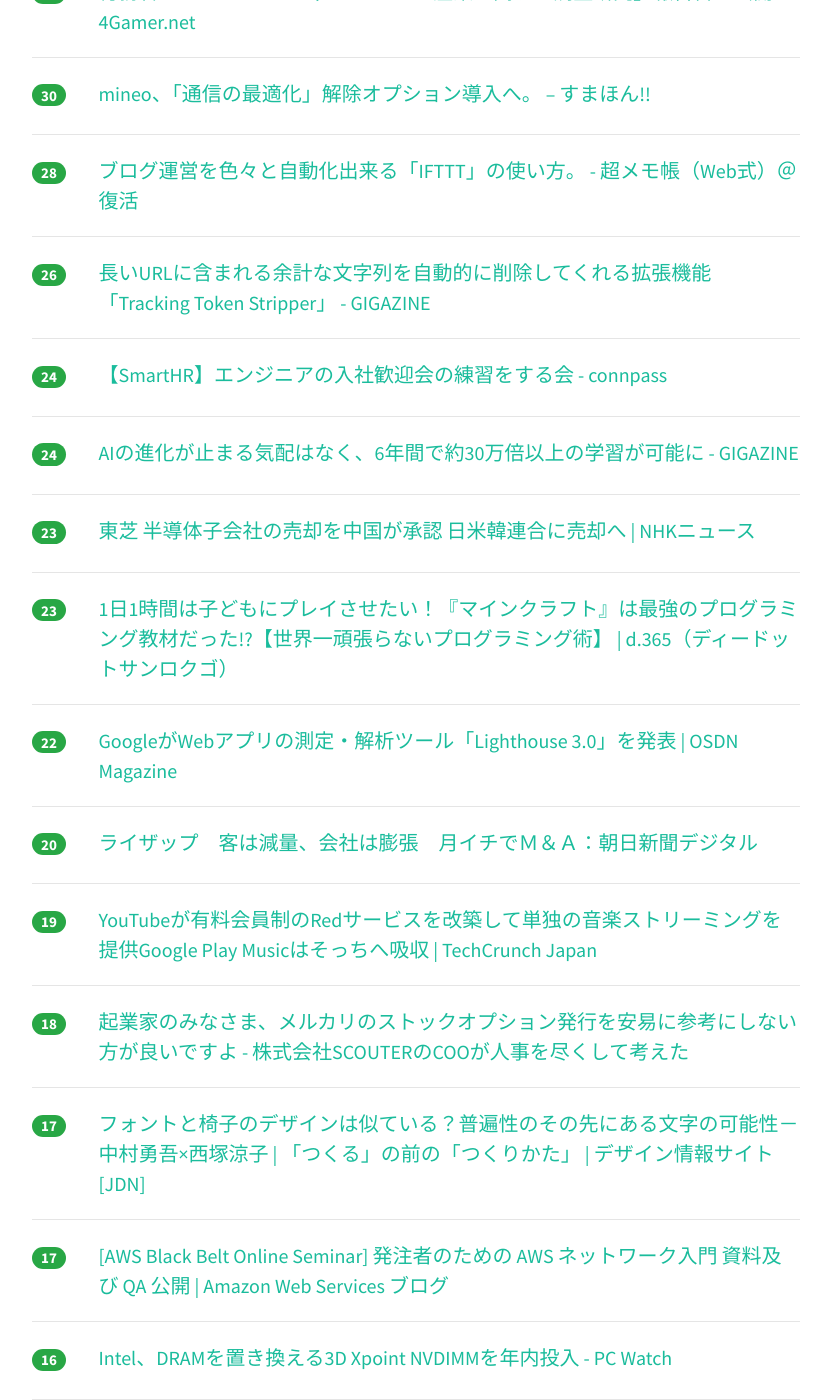
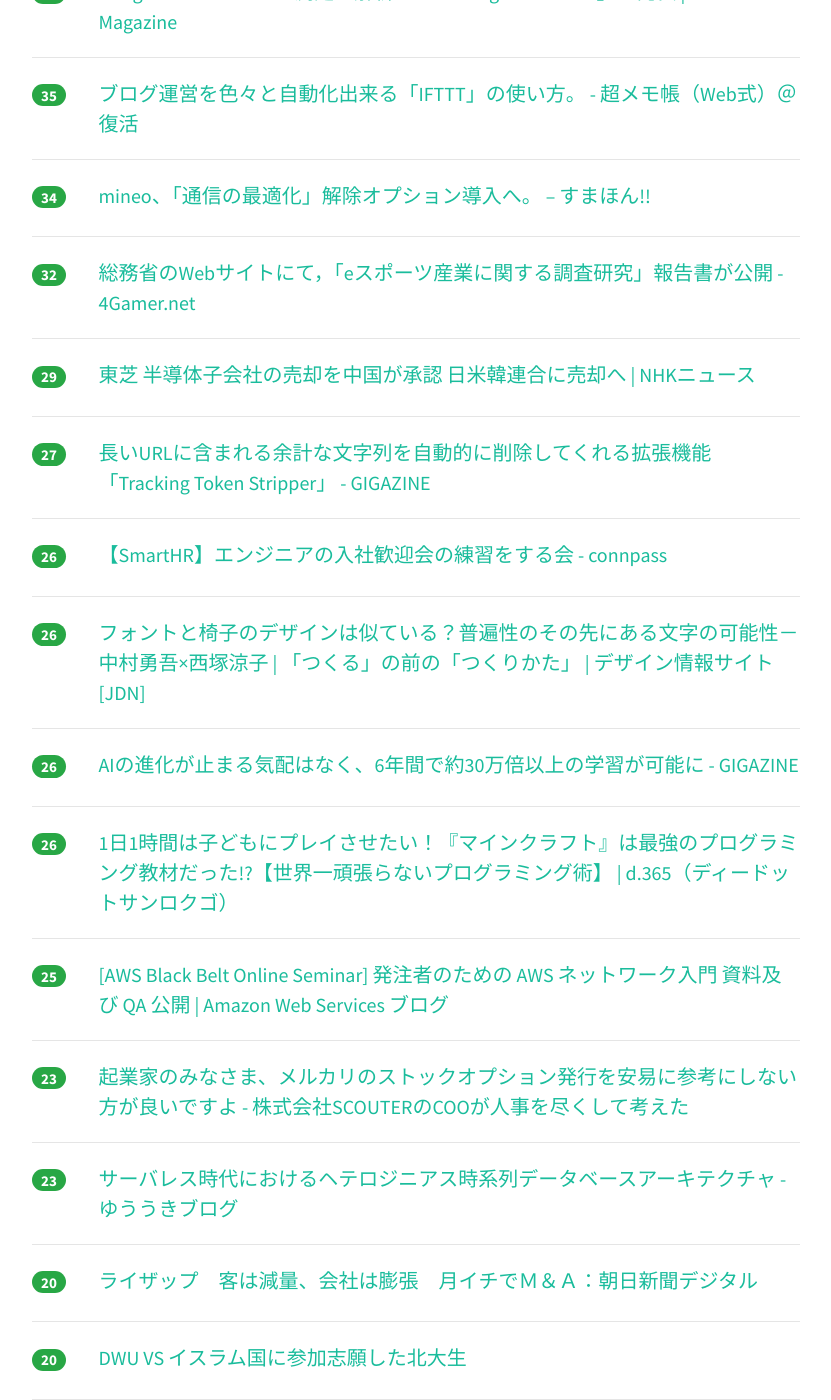
Before and after one commit to yatta47/hatena-matome-site, a Jekyll site: the page built from _posts/2018-05-18-hatena.md, in a window 1280 px wide and 1400 px high, scrolled down 802 px. Shown: the whole window, without its empty margins (224-1055 px from the left). Built offline with Jekyll 4.4.1, drawn with Linux system fonts in a browser that asks for light colours; nearby versions of some CDN libraries; some of the changed text lies outside the part shown.

Commit message:
Updated 2018-05-18

```diff
--- a/_posts/2018-05-18-hatena.md
+++ b/_posts/2018-05-18-hatena.md
@@ -1,79 +1,104 @@
 ---
 layout: post
 title:  "2018-05-18 はてぶIT"
-date:   2018-05-18 08:01:13
+date:   2018-05-18 09:01:46
 tags: [it-hotentry]
 ---
-33 件のデータあり
+39 件のデータあり
 
 <hr><div class="row">
-<div class="col-1"><span class="badge badge-pill badge-success h2">47</span></div>
+<div class="col-1"><span class="badge badge-pill badge-success h2">72</span></div>
 <div class="col-11"><a href='http://mizchi.hatenablog.com/entry/2018/05/17/220431' target='_blank'>クライアントサイドのモデルとは何か 後編 ~ 単方向データフローと参照透過性 - mizchi's blog</a></div>
 </div>
 <hr>
 <div class="row">
-<div class="col-1"><span class="badge badge-pill badge-success h2">41</span></div>
+<div class="col-1"><span class="badge badge-pill badge-success h2">47</span></div>
+<div class="col-11"><a href='https://developer.apple.com/design/tips/jp/' target='_blank'>ユーザインターフェイスのデザインのヒント - Apple Developer</a></div>
+</div>
+<hr>
+<div class="row">
+<div class="col-1"><span class="badge badge-pill badge-success h2">43</span></div>
 <div class="col-11"><a href='http://mecchanikukyu.hatenablog.com/entry/2018/05/16/161146' target='_blank'>リライト自動判別ツールを無料で配布するわよ - あなたそれ、甚だナンセンスだわよ！</a></div>
 </div>
 <hr>
 <div class="row">
-<div class="col-1"><span class="badge badge-pill badge-success h2">38</span></div>
-<div class="col-11"><a href='https://developer.apple.com/design/tips/jp/' target='_blank'>ユーザインターフェイスのデザインのヒント - Apple Developer</a></div>
-</div>
-<hr>
-<div class="row">
-<div class="col-1"><span class="badge badge-pill badge-success h2">33</span></div>
+<div class="col-1"><span class="badge badge-pill badge-success h2">36</span></div>
 <div class="col-11"><a href='https://pc.watch.impress.co.jp/docs/news/1122307.html' target='_blank'>次期Windows 10ではアンチウイルスソフトは保護されたプロセスでの実行が必須に - PC Watch</a></div>
 </div>
 <hr>
 <div class="row">
-<div class="col-1"><span class="badge badge-pill badge-success h2">31</span></div>
+<div class="col-1"><span class="badge badge-pill badge-success h2">36</span></div>
+<div class="col-11"><a href='https://mag.osdn.jp/18/05/17/163000' target='_blank'>GoogleがWebアプリの測定・解析ツール「Lighthouse 3.0」を発表 | OSDN Magazine</a></div>
+</div>
+<hr>
+<div class="row">
+<div class="col-1"><span class="badge badge-pill badge-success h2">35</span></div>
+<div class="col-11"><a href='http://www.ituki-yu2.net/entry/how_to_ifttt' target='_blank'>ブログ運営を色々と自動化出来る「IFTTT」の使い方。 - 超メモ帳（Web式）＠復活</a></div>
+</div>
+<hr>
+<div class="row">
+<div class="col-1"><span class="badge badge-pill badge-success h2">34</span></div>
+<div class="col-11"><a href='https://smhn.info/201805-mineo-tuusin-no-saitekika-option' target='_blank'>mineo、「通信の最適化」解除オプション導入へ。 – すまほん!!</a></div>
+</div>
+<hr>
+<div class="row">
+<div class="col-1"><span class="badge badge-pill badge-success h2">32</span></div>
 <div class="col-11"><a href='http://www.4gamer.net/games/999/G999905/20180517094/' target='_blank'>総務省のWebサイトにて，「eスポーツ産業に関する調査研究」報告書が公開 - 4Gamer.net</a></div>
 </div>
 <hr>
 <div class="row">
-<div class="col-1"><span class="badge badge-pill badge-success h2">30</span></div>
-<div class="col-11"><a href='https://smhn.info/201805-mineo-tuusin-no-saitekika-option' target='_blank'>mineo、「通信の最適化」解除オプション導入へ。 – すまほん!!</a></div>
+<div class="col-1"><span class="badge badge-pill badge-success h2">29</span></div>
+<div class="col-11"><a href='https://www3.nhk.or.jp/news/html/20180517/k10011442111000.html' target='_blank'>東芝 半導体子会社の売却を中国が承認 日米韓連合に売却へ | NHKニュース</a></div>
 </div>
 <hr>
 <div class="row">
-<div class="col-1"><span class="badge badge-pill badge-success h2">28</span></div>
-<div class="col-11"><a href='http://www.ituki-yu2.net/entry/how_to_ifttt' target='_blank'>ブログ運営を色々と自動化出来る「IFTTT」の使い方。 - 超メモ帳（Web式）＠復活</a></div>
+<div class="col-1"><span class="badge badge-pill badge-success h2">27</span></div>
+<div class="col-11"><a href='https://gigazine.net/news/20180517-tracking-token-stripper/' target='_blank'>長いURLに含まれる余計な文字列を自動的に削除してくれる拡張機能「Tracking Token Stripper」 - GIGAZINE</a></div>
 </div>
 <hr>
 <div class="row">
 <div class="col-1"><span class="badge badge-pill badge-success h2">26</span></div>
-<div class="col-11"><a href='https://gigazine.net/news/20180517-tracking-token-stripper/' target='_blank'>長いURLに含まれる余計な文字列を自動的に削除してくれる拡張機能「Tracking Token Stripper」 - GIGAZINE</a></div>
-</div>
-<hr>
-<div class="row">
-<div class="col-1"><span class="badge badge-pill badge-success h2">24</span></div>
 <div class="col-11"><a href='https://smarthr.connpass.com/event/88479/' target='_blank'>【SmartHR】エンジニアの入社歓迎会の練習をする会 - connpass</a></div>
 </div>
 <hr>
 <div class="row">
-<div class="col-1"><span class="badge badge-pill badge-success h2">24</span></div>
+<div class="col-1"><span class="badge badge-pill badge-success h2">26</span></div>
+<div class="col-11"><a href='https://www.japandesign.ne.jp/column/tsukuru-nakmura-nishizuka/' target='_blank'>フォントと椅子のデザインは似ている？普遍性のその先にある文字の可能性－中村勇吾×西塚涼子 | 「つくる」の前の「つくりかた」 | デザイン情報サイト[JDN]</a></div>
+</div>
+<hr>
+<div class="row">
+<div class="col-1"><span class="badge badge-pill badge-success h2">26</span></div>
 <div class="col-11"><a href='https://gigazine.net/news/20180517-ai-and-compute/' target='_blank'>AIの進化が止まる気配はなく、6年間で約30万倍以上の学習が可能に - GIGAZINE</a></div>
 </div>
 <hr>
 <div class="row">
-<div class="col-1"><span class="badge badge-pill badge-success h2">23</span></div>
-<div class="col-11"><a href='https://www3.nhk.or.jp/news/html/20180517/k10011442111000.html' target='_blank'>東芝 半導体子会社の売却を中国が承認 日米韓連合に売却へ | NHKニュース</a></div>
+<div class="col-1"><span class="badge badge-pill badge-success h2">26</span></div>
+<div class="col-11"><a href='https://www.digimonostation.jp/0000139843/' target='_blank'>1日1時間は子どもにプレイさせたい！『マインクラフト』は最強のプログラミング教材だった!?【世界一頑張らないプログラミング術】 | d.365（ディードットサンロクゴ）</a></div>
+</div>
+<hr>
+<div class="row">
+<div class="col-1"><span class="badge badge-pill badge-success h2">25</span></div>
+<div class="col-11"><a href='https://aws.amazon.com/jp/blogs/news/webinar-bb-network-orderer-2018/' target='_blank'>[AWS Black Belt Online Seminar] 発注者のための AWS ネットワーク入門 資料及び QA 公開 | Amazon Web Services ブログ</a></div>
 </div>
 <hr>
 <div class="row">
 <div class="col-1"><span class="badge badge-pill badge-success h2">23</span></div>
-<div class="col-11"><a href='https://www.digimonostation.jp/0000139843/' target='_blank'>1日1時間は子どもにプレイさせたい！『マインクラフト』は最強のプログラミング教材だった!?【世界一頑張らないプログラミング術】 | d.365（ディードットサンロクゴ）</a></div>
+<div class="col-11"><a href='http://reno-coo.hatenablog.jp/entry/2018/05/17/180930' target='_blank'>起業家のみなさま、メルカリのストックオプション発行を安易に参考にしない方が良いですよ - 株式会社SCOUTERのCOOが人事を尽くして考えた</a></div>
 </div>
 <hr>
 <div class="row">
-<div class="col-1"><span class="badge badge-pill badge-success h2">22</span></div>
-<div class="col-11"><a href='https://mag.osdn.jp/18/05/17/163000' target='_blank'>GoogleがWebアプリの測定・解析ツール「Lighthouse 3.0」を発表 | OSDN Magazine</a></div>
+<div class="col-1"><span class="badge badge-pill badge-success h2">23</span></div>
+<div class="col-11"><a href='http://blog.yuuk.io/entry/2018/heterotsdb-architecture' target='_blank'>サーバレス時代におけるヘテロジニアス時系列データベースアーキテクチャ - ゆううきブログ</a></div>
 </div>
 <hr>
 <div class="row">
 <div class="col-1"><span class="badge badge-pill badge-success h2">20</span></div>
 <div class="col-11"><a href='https://www.asahi.com/articles/ASL5H7HCSL5HULFA04Y.html' target='_blank'>ライザップ　客は減量、会社は膨張　月イチでＭ＆Ａ：朝日新聞デジタル</a></div>
+</div>
+<hr>
+<div class="row">
+<div class="col-1"><span class="badge badge-pill badge-success h2">20</span></div>
+<div class="col-11"><a href='http://www.youtube.com/watch?v=gYOHVDFop_A' target='_blank'>DWU VS イスラム国に参加志願した北大生</a></div>
 </div>
 <hr>
 <div class="row">
@@ -83,17 +108,7 @@ tags: [it-hotentry]
 <hr>
 <div class="row">
 <div class="col-1"><span class="badge badge-pill badge-success h2">18</span></div>
-<div class="col-11"><a href='http://reno-coo.hatenablog.jp/entry/2018/05/17/180930' target='_blank'>起業家のみなさま、メルカリのストックオプション発行を安易に参考にしない方が良いですよ - 株式会社SCOUTERのCOOが人事を尽くして考えた</a></div>
-</div>
-<hr>
-<div class="row">
-<div class="col-1"><span class="badge badge-pill badge-success h2">17</span></div>
-<div class="col-11"><a href='https://www.japandesign.ne.jp/column/tsukuru-nakmura-nishizuka/' target='_blank'>フォントと椅子のデザインは似ている？普遍性のその先にある文字の可能性－中村勇吾×西塚涼子 | 「つくる」の前の「つくりかた」 | デザイン情報サイト[JDN]</a></div>
-</div>
-<hr>
-<div class="row">
-<div class="col-1"><span class="badge badge-pill badge-success h2">17</span></div>
-<div class="col-11"><a href='https://aws.amazon.com/jp/blogs/news/webinar-bb-network-orderer-2018/' target='_blank'>[AWS Black Belt Online Seminar] 発注者のための AWS ネットワーク入門 資料及び QA 公開 | Amazon Web Services ブログ</a></div>
+<div class="col-11"><a href='https://postd.cc/modern-css-explained-for-dinosaurs-2/' target='_blank'>恐竜に教える現代のCSS – Part 2 | POSTD</a></div>
 </div>
 <hr>
 <div class="row">
@@ -102,8 +117,23 @@ tags: [it-hotentry]
 </div>
 <hr>
 <div class="row">
+<div class="col-1"><span class="badge badge-pill badge-success h2">16</span></div>
+<div class="col-11"><a href='https://japan.zdnet.com/article/35119345/' target='_blank'>中国でのべ2億件超の日本人情報が販売、企業流出も確認--ファイア・アイ - ZDNet Japan</a></div>
+</div>
+<hr>
+<div class="row">
 <div class="col-1"><span class="badge badge-pill badge-success h2">15</span></div>
-<div class="col-11"><a href='https://japan.zdnet.com/article/35119345/' target='_blank'>中国でのべ2億件超の日本人情報が販売、企業流出も確認--ファイア・アイ - ZDNet Japan</a></div>
+<div class="col-11"><a href='https://qiita.com/murase/items/8ab26d0859618766146a' target='_blank'>kibelaとSlackの連携にGASを噛ませてメンション化する方法 - Qiita</a></div>
+</div>
+<hr>
+<div class="row">
+<div class="col-1"><span class="badge badge-pill badge-success h2">15</span></div>
+<div class="col-11"><a href='https://headlines.yahoo.co.jp/hl?a=20180517-00010002-agrinews-soci' target='_blank'>外国人実習生失踪急増で農家苦悩　環境整っているのに…（日本農業新聞） - Yahoo!ニュース</a></div>
+</div>
+<hr>
+<div class="row">
+<div class="col-1"><span class="badge badge-pill badge-success h2">14</span></div>
+<div class="col-11"><a href='http://www.soumu.go.jp/main_sosiki/joho_tsusin/contents/index.html' target='_blank'>総務省｜ICT利活用の促進｜コンテンツの流通促進</a></div>
 </div>
 <hr>
 <div class="row">
@@ -113,27 +143,22 @@ tags: [it-hotentry]
 <hr>
 <div class="row">
 <div class="col-1"><span class="badge badge-pill badge-success h2">13</span></div>
-<div class="col-11"><a href='http://www.soumu.go.jp/main_sosiki/joho_tsusin/contents/index.html' target='_blank'>総務省｜ICT利活用の促進｜コンテンツの流通促進</a></div>
+<div class="col-11"><a href='http://www.itmedia.co.jp/mobile/articles/1805/17/news112.html' target='_blank'>ドコモ独占の「P20 Pro」、新AIエージェント、投資サービス――ドコモ2018夏モデルと新サービスの狙い (1/3) - ITmedia Mobile</a></div>
 </div>
 <hr>
 <div class="row">
 <div class="col-1"><span class="badge badge-pill badge-success h2">13</span></div>
-<div class="col-11"><a href='http://www.youtube.com/watch?v=gYOHVDFop_A' target='_blank'>DWU VS イスラム国に参加志願した北大生</a></div>
+<div class="col-11"><a href='http://tech.nikkeibp.co.jp/atcl/nxt/column/18/00138/050200060/' target='_blank'>Excelマクロ使いが日本の人手不足を解消する | 日経 xTECH（クロステック）</a></div>
 </div>
 <hr>
 <div class="row">
 <div class="col-1"><span class="badge badge-pill badge-success h2">13</span></div>
-<div class="col-11"><a href='https://qiita.com/murase/items/8ab26d0859618766146a' target='_blank'>kibelaとSlackの連携にGASを噛ませてメンション化する方法 - Qiita</a></div>
+<div class="col-11"><a href='https://japanese.engadget.com/2018/05/17/docomo-p20pro/' target='_blank'>今年の夏スマホ、主役は誰がなんと言ってもファーウェイだ（石川温） - Engadget 日本版</a></div>
 </div>
 <hr>
 <div class="row">
 <div class="col-1"><span class="badge badge-pill badge-success h2">13</span></div>
-<div class="col-11"><a href='https://headlines.yahoo.co.jp/hl?a=20180517-00010002-agrinews-soci' target='_blank'>外国人実習生失踪急増で農家苦悩　環境整っているのに…（日本農業新聞） - Yahoo!ニュース</a></div>
-</div>
-<hr>
-<div class="row">
-<div class="col-1"><span class="badge badge-pill badge-success h2">12</span></div>
-<div class="col-11"><a href='http://www.itmedia.co.jp/mobile/articles/1805/17/news112.html' target='_blank'>ドコモ独占の「P20 Pro」、新AIエージェント、投資サービス――ドコモ2018夏モデルと新サービスの狙い (1/3) - ITmedia Mobile</a></div>
+<div class="col-11"><a href='https://forest.watch.impress.co.jp/docs/news/1122361.html' target='_blank'>「Google Chrome 66」で導入されたばかりの音声の自動再生対策、不具合で一時撤回 - 窓の杜</a></div>
 </div>
 <hr>
 <div class="row">
@@ -143,22 +168,17 @@ tags: [it-hotentry]
 <hr>
 <div class="row">
 <div class="col-1"><span class="badge badge-pill badge-success h2">12</span></div>
-<div class="col-11"><a href='http://tech.nikkeibp.co.jp/atcl/nxt/column/18/00138/050200060/' target='_blank'>Excelマクロ使いが日本の人手不足を解消する | 日経 xTECH（クロステック）</a></div>
+<div class="col-11"><a href='https://headlines.yahoo.co.jp/hl?a=20180517-35119345-zdnet-sci' target='_blank'>中国でのべ2億件超の日本人情報が販売、企業流出も確認--ファイア・アイ（ZDNet Japan） - Yahoo!ニュース</a></div>
 </div>
 <hr>
 <div class="row">
 <div class="col-1"><span class="badge badge-pill badge-success h2">12</span></div>
-<div class="col-11"><a href='https://headlines.yahoo.co.jp/hl?a=20180517-35119345-zdnet-sci' target='_blank'>中国でのべ2億件超の日本人情報が販売、企業流出も確認--ファイア・アイ（ZDNet Japan） - Yahoo!ニュース</a></div>
+<div class="col-11"><a href='https://www.nikkei.com/article/DGXMZO30667330Y8A510C1EA2000/' target='_blank'>東芝、メモリー売却資金でM&A　次の稼ぎ頭育成急務　　：日本経済新聞</a></div>
 </div>
 <hr>
 <div class="row">
-<div class="col-1"><span class="badge badge-pill badge-success h2">10</span></div>
-<div class="col-11"><a href='https://japanese.engadget.com/2018/05/17/docomo-p20pro/' target='_blank'>今年の夏スマホ、主役は誰がなんと言ってもファーウェイだ（石川温） - Engadget 日本版</a></div>
-</div>
-<hr>
-<div class="row">
-<div class="col-1"><span class="badge badge-pill badge-success h2">9</span></div>
-<div class="col-11"><a href='http://blog.yuuk.io/entry/2018/heterotsdb-architecture' target='_blank'>サーバレス時代におけるヘテロジニアス時系列データベースアーキテクチャ - ゆううきブログ</a></div>
+<div class="col-1"><span class="badge badge-pill badge-success h2">8</span></div>
+<div class="col-11"><a href='https://blog.goo.ne.jp/akame_2005/e/2be9469aa310c0437df220522a042ad8' target='_blank'>よど号グループとYouTube - ちくわブログ</a></div>
 </div>
 <hr>
 <div class="row">
@@ -167,7 +187,17 @@ tags: [it-hotentry]
 </div>
 <hr>
 <div class="row">
-<div class="col-1"><span class="badge badge-pill badge-success h2">5</span></div>
+<div class="col-1"><span class="badge badge-pill badge-success h2">6</span></div>
 <div class="col-11"><a href='http://b.hatena.ne.jp/entry/s/this.kiji.is/369737558743188577' target='_blank'>はてなブックマーク - 新元号の公表、改元1カ月前に　円滑移行へ、政府 - 共同通信</a></div>
 </div>
 <hr>
+<div class="row">
+<div class="col-1"><span class="badge badge-pill badge-success h2">6</span></div>
+<div class="col-11"><a href='https://dev.classmethod.jp/cloud/elb-cf-accesslog-via-firehose/' target='_blank'>ELBとCloudFrontのアクセスログをサーバレスに集約させてみた ｜ Developers.IO</a></div>
+</div>
+<hr>
+<div class="row">
+<div class="col-1"><span class="badge badge-pill badge-success h2">3</span></div>
+<div class="col-11"><a href='http://www.atmarkit.co.jp/ait/articles/1805/18/news011.html' target='_blank'>全社的な変革を成功させるには、魅力的なストーリーが必要だ：Gartner Insights Pickup（60） - ＠IT</a></div>
+</div>
+<hr>
```
